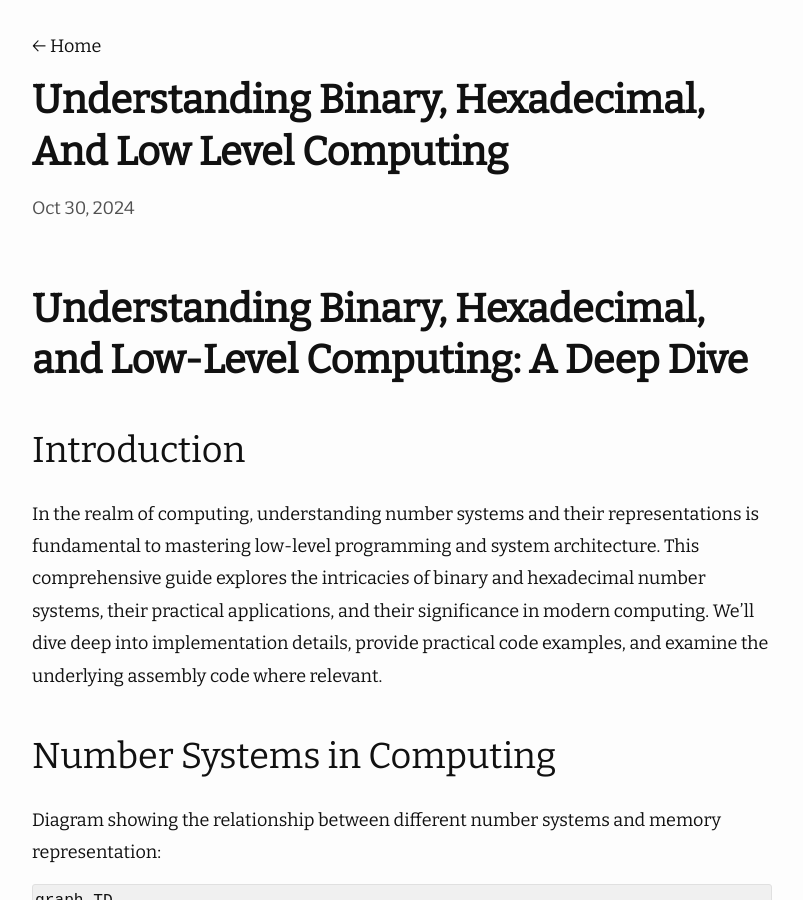
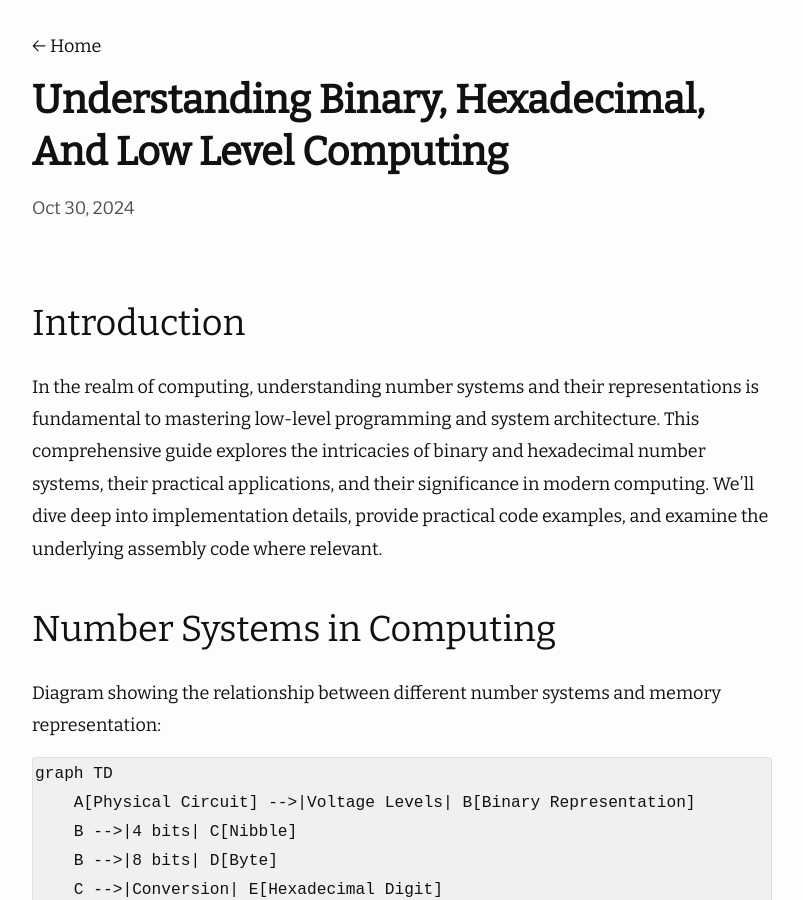
Before and after one commit to mohitmishra786/chessman, a Jekyll site: the page built from _posts/2024-10-30-Understanding-Binary,-Hexadecimal,-and-Low-Level-Computing.md, in a window 1280 px wide and 900 px high. Shown: the whole window, without its empty margins (238-1041 px from the left). Built offline with Jekyll 4.4.1, drawn with Linux system fonts in a browser that asks for light colours; nearby versions of some CDN libraries; a script that is not in the unit is left out.

Commit message:
Update 2024-10-30-Understanding-Binary,-Hexadecimal,-and-Low-Level-Computing.md

```diff
--- a/_posts/2024-10-30-Understanding-Binary,-Hexadecimal,-and-Low-Level-Computing.md
+++ b/_posts/2024-10-30-Understanding-Binary,-Hexadecimal,-and-Low-Level-Computing.md
@@ -1,8 +1,6 @@
 ---
 layout: post
 ---
-# Understanding Binary, Hexadecimal, and Low-Level Computing: A Deep Dive
-
 ## Introduction
 
 In the realm of computing, understanding number systems and their representations is fundamental to mastering low-level programming and system architecture. This comprehensive guide explores the intricacies of binary and hexadecimal number systems, their practical applications, and their significance in modern computing. We'll dive deep into implementation details, provide practical code examples, and examine the underlying assembly code where relevant.
```
